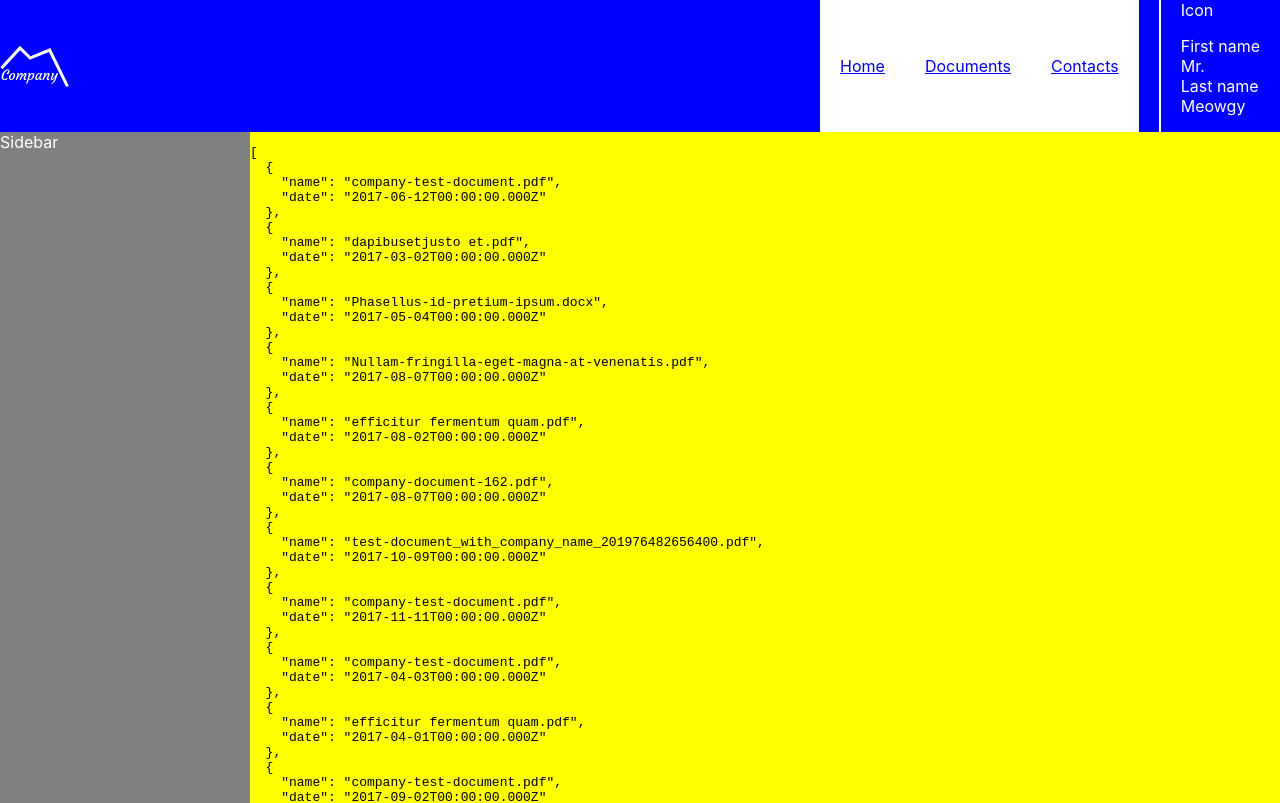
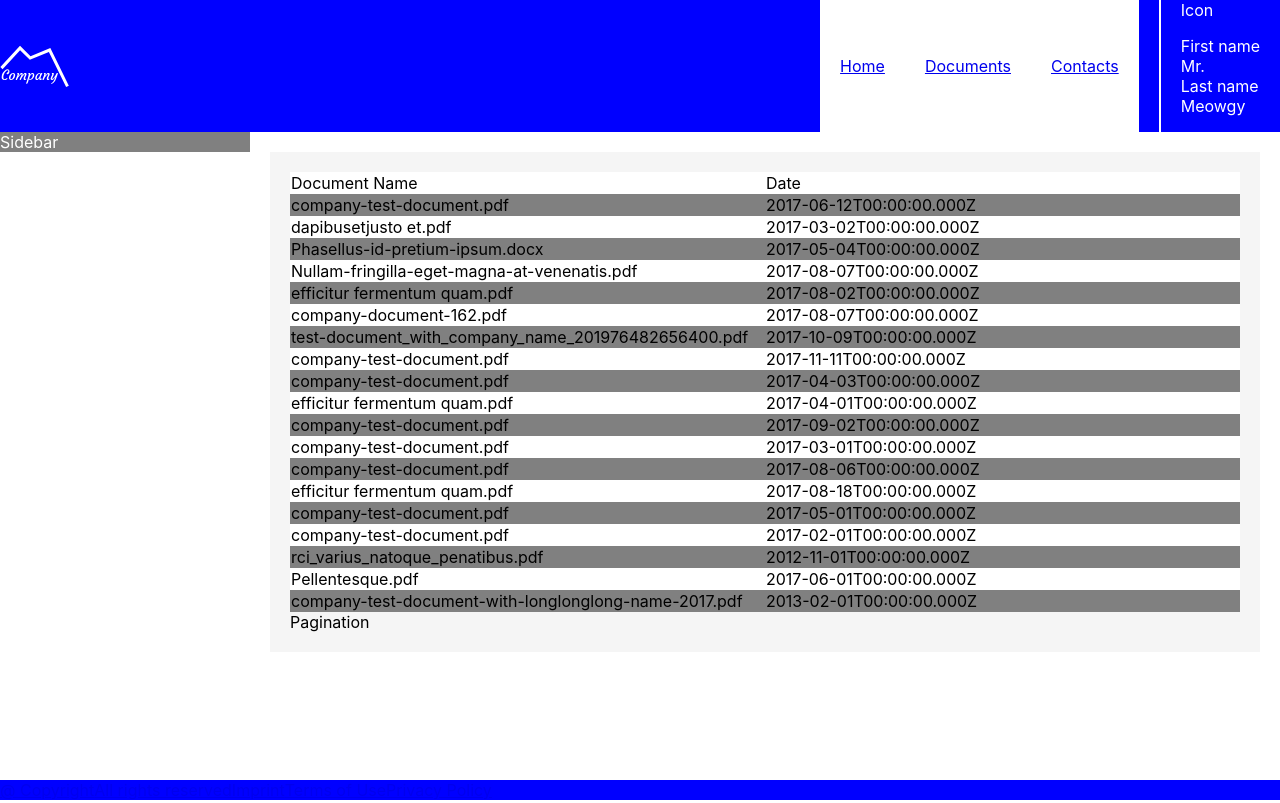
Before and after one commit to maurer2/x-change, a React (Create React App) app: page / in a window 1280 px wide. Shown: the top 803 px of the page. Built offline with nearby package versions, Linux system fonts and the light colour scheme.

Commit message:
Added some stying to results

```diff
--- a/src/components/App.js
+++ b/src/components/App.js
@@ -62,7 +62,7 @@ const getDocuments = () => {
 };
 
 function App() {
-  const [documents, setDocuments] = useState({});
+  const [documents, setDocuments] = useState([]);
   const [user, setUser] = useState({});
   // const [isFetching, setIsFetching] = useState(false);
 
--- a/src/components/App.module.scss
+++ b/src/components/App.module.scss
@@ -8,4 +8,5 @@
 .wrapper {
   display: flex;
   flex-grow: 1;
+  align-items: flex-start;
 }
--- a/src/components/Main/Main.js
+++ b/src/components/Main/Main.js
@@ -1,22 +1,23 @@
 import React from 'react';
-// import PropTypes from 'prop-types';
+import PropTypes from 'prop-types';
 
 import style from './Main.module.scss';
+import Results from '../Results/Results';
+import Pagination from '../Pagination/Pagination';
 
 const Main = ({ documents }) => {
+  const resultsList = documents;
+
   return (
     <main className={style.main}>
-      <pre>
-        { JSON.stringify(documents, null, 2) }
-      </pre>
+      <Results resultsList={resultsList} />
+      <Pagination />
     </main>
   );
 };
 
-/*
 Main.propTypes = {
-  data: PropTypes.object.isRequired,
+  documents: PropTypes.arrayOf(PropTypes.object).isRequired,
 };
-*/
 
 export default Main;
--- a/src/components/Main/Main.module.scss
+++ b/src/components/Main/Main.module.scss
@@ -1,4 +1,6 @@
 .main {
-  background: yellow;
+  margin: 20px;
+  padding: 20px;
+  background: whitesmoke;
   flex-grow: 1;
 }
--- /dev/null
+++ b/src/components/Pagination/Pagination.js
@@ -0,0 +1,18 @@
+import React from 'react';
+import PropTypes from 'prop-types';
+
+const Pagination = ({ itemsPerPage }) => {
+  const name = 'Pagination';
+
+  return (
+    <div>
+      {name}
+    </div>
+  );
+};
+
+Pagination.propTypes = {
+  itemsPerPage: PropTypes.number.isRequired,
+};
+
+export default Pagination;
--- a/src/components/Results/Results.js
+++ b/src/components/Results/Results.js
@@ -1,17 +1,39 @@
 import React from 'react';
 import PropTypes from 'prop-types';
 
-const Results = () => {
-  const name = 'Results';
+import style from './Results.module.scss';
+
+const Results = ({ resultsList }) => {
+  const TableHeadRow = () => (
+    <tr className={style.tableHeadRow}>
+      <td>Document Name</td>
+      <td>Date</td>
+    </tr>
+  );
+
+  const TableBodyRow = ({ entry, index }) => (
+    <tr className={style.tableBodyRow} key={`tr-${index}`}>
+      <td key={`td-${index}-name`}>{entry.name}</td>
+      <td key={`td-${index}-date`}>{entry.date}</td>
+    </tr>
+  );
 
   return (
-    <div>
-      {name}
-    </div>
+    <table className={style.table}>
+      <thead>
+        <TableHeadRow />
+      </thead>
+      <tbody>
+        {resultsList.map((entry, index) => (
+          <TableBodyRow key={`tr-body-${index}`} entry={entry} index={index} />
+        ))}
+      </tbody>
+    </table>
   );
 };
 
 Results.propTypes = {
+  resultsList: PropTypes.arrayOf(PropTypes.object).isRequired,
 };
 
 export default Results;
--- /dev/null
+++ b/src/components/Results/Results.module.scss
@@ -0,0 +1,18 @@
+.table {
+  width: 100%;
+  table-layout: fixed;
+  border-spacing: 0;
+  background: white;
+}
+
+.tableHeadRow {
+  background: none;
+}
+
+.tableBodyRow {
+  background: white;
+
+  &:nth-child(odd) {
+    background: gray;
+  }
+}
--- a/src/components/User-Card/User-Card.js
+++ b/src/components/User-Card/User-Card.js
@@ -4,7 +4,6 @@ import PropTypes from 'prop-types';
 import style from './User-Card.module.scss';
 
 const UserCard = ({ className, user }) => {
-  console.log(user);
 
   return (
     <div className={`${className} ${style.usercard}`}>
```
